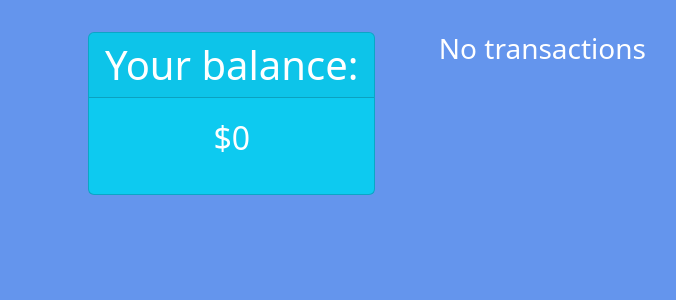
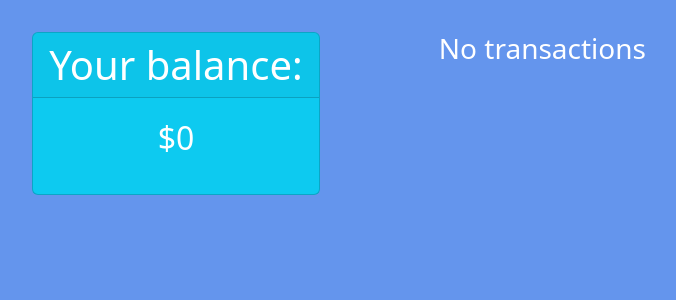
Before and after one commit to Nechitosik228/Django_Final_Project, a Django app: page /accounts/transactions/ in a window 1280 px wide. Shown: the part 63-363 px from the top of the page, without its empty margins (273-949 px from the left). Run offline with Django 5.2, Linux system fonts and the light colour scheme; the visitor is signed in with stand-in values (Sample User, id 1).

Commit message:
change style

```diff
--- a/zentour/accounts/templates/accounts/transactions.html
+++ b/zentour/accounts/templates/accounts/transactions.html
@@ -4,7 +4,7 @@
     <style type="text/css">
         .balance {
             float: left;
-            margin-left: 25%;
+            margin-left: 20%;
             position: sticky;
             top: 0;
             padding: 0;
@@ -12,6 +12,7 @@
 
         .card {
             margin-bottom: 5%;
+            max-width: 100%;
         }
 
         .transaction {
```
